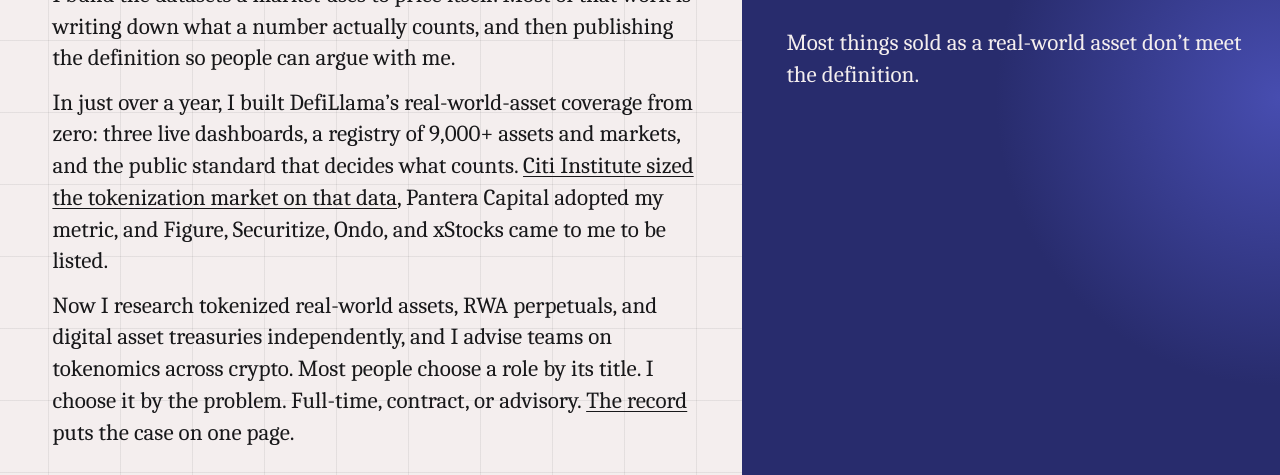
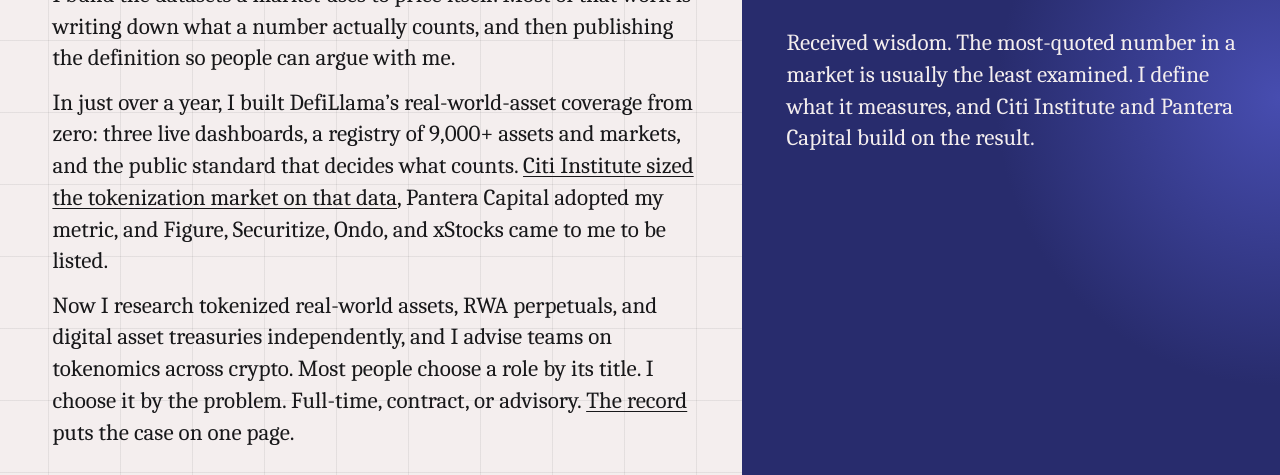
Before and after one commit to themetaisok/themetaisok.github.io, a plain HTML site: page index.html in a window 1280 px wide. Shown: the part 296-771 px from the top of the page. Drawn offline with Linux system fonts and the light colour scheme.

Commit message:
New desktop hero aside: received wisdom
"Received wisdom. The most-quoted number in a market is usually the
least examined. I define what it measures, and Citi Institute and
Pantera Capital build on the result."

Co-Authored-By: Claude Opus 5.5 <noreply@anthropic.com>
Claude-Session: https://claude.ai/code/session_01FsG5S63kihtnaahrdhmz89

```diff
--- a/index.html
+++ b/index.html
@@ -518,7 +518,7 @@ svg.narrow .b-nm{font-size:12px} svg.narrow .b-head text{font-size:12px} svg.nar
   </div>
   <div class="out">
     <p class="word" aria-hidden="true">Does not count.</p>
-    <p><span class="lbl">Does not count<span class="vh">:</span> </span>Most things sold as a real-world asset don’t meet the definition.</p>
+    <p><span class="lbl">Does not count<span class="vh">:</span> </span>Received wisdom. The most-quoted number in a market is usually the least examined. I define what it measures, and Citi Institute and Pantera Capital build on the result.</p>
   </div>
 </section>
 
```
